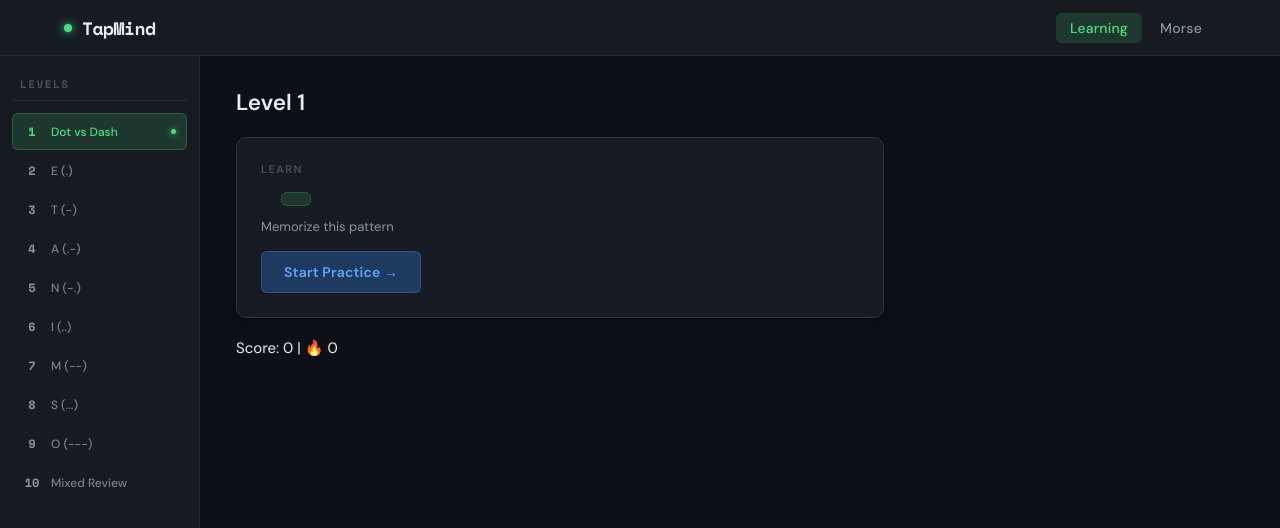
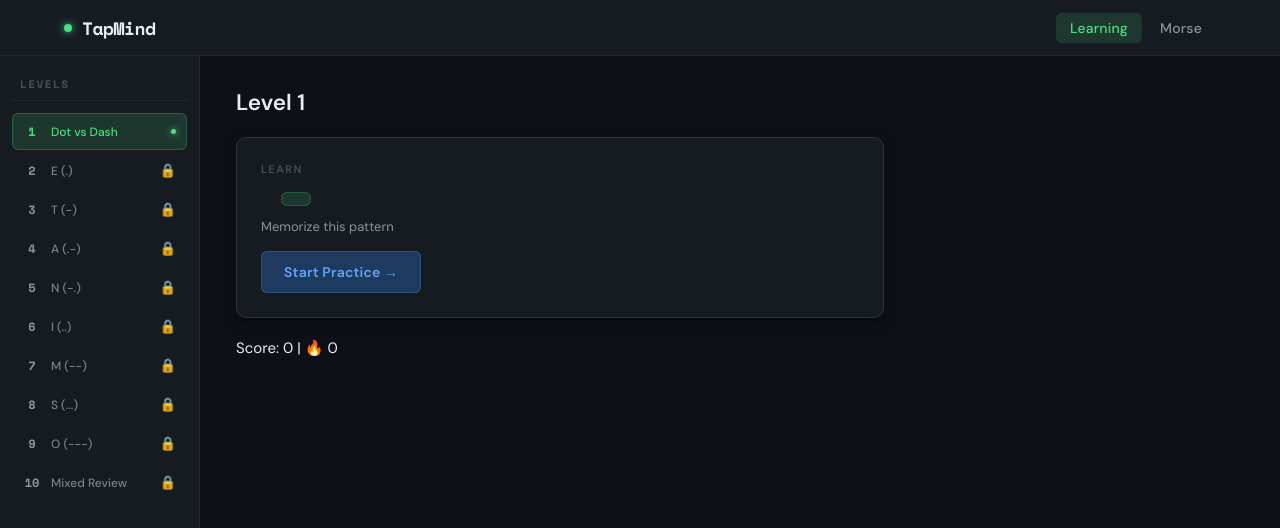
Before and after one commit to kunal2sharma1/Tapmind, a React (Vite) app: page / in a window 1280 px wide. Shown: the top 528 px of the page. Built offline with nearby package versions, Linux system fonts and the light colour scheme.

Commit message:
Add level locking and completion state

```diff
--- a/src/components/Sidebar.jsx
+++ b/src/components/Sidebar.jsx
@@ -1,24 +1,54 @@
 import "./Sidebar.css";
 
-export default function Sidebar({ levels, selectedLevel, onLevelSelect }) {
+export default function Sidebar({
+  levels,
+  selectedLevel,
+  onLevelSelect,
+  progress,
+  isLevelUnlocked,
+}) {
   return (
     <aside className="sidebar">
       <div className="sidebar-header">Levels</div>
       <ul className="level-list">
-        {levels.map((lvl) => (
-          <li key={lvl.level}>
+        {levels.map((level) => {
+          const unlocked = isLevelUnlocked(level.level);
+          const completed = progress.completedLevels.includes(level.level);
+
+          return (
+            <li key={level.level}>
               <button
-              className={`level-item ${selectedLevel === lvl.level ? "selected" : ""}`}
-              onClick={() => onLevelSelect(lvl.level)}
+                className={`level-item ${selectedLevel === level.level ? "selected" : ""}`}
+                onClick={() => onLevelSelect(level.level)}
+                disabled={!unlocked}
+                aria-disabled={!unlocked}
+                title={
+                  unlocked
+                    ? completed
+                      ? "Completed — revisit anytime"
+                      : "Start this level"
+                    : "Complete the previous level to unlock"
+                }
               >
-              <span className="level-number">{lvl.level}</span>
-              <span className="level-label">{lvl.label}</span>
-              {selectedLevel === lvl.level && (
+                <span className="level-number">{level.level}</span>
+                <span className="level-label">{level.label}</span>
+                {completed && (
+                  <span className="level-status" aria-label="Completed">
+                    ✓
+                  </span>
+                )}
+                {!unlocked && (
+                  <span className="level-status" aria-label="Locked">
+                    🔒
+                  </span>
+                )}
+                {selectedLevel === level.level && (
                   <span className="level-indicator" aria-hidden="true" />
                 )}
               </button>
             </li>
-        ))}
+          );
+        })}
       </ul>
     </aside>
   );
```
Lines whose indentation alone changed are shown as unchanged.
